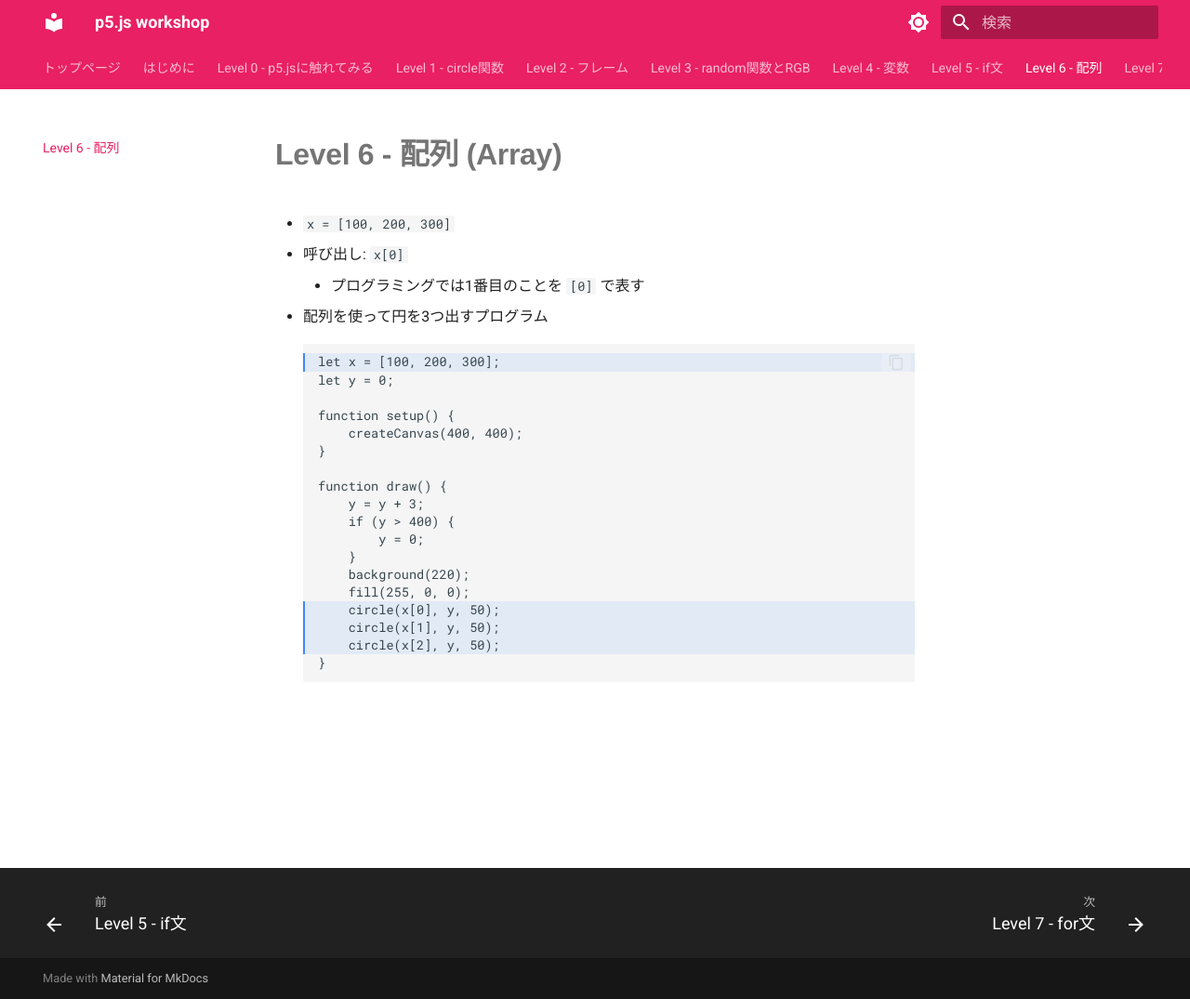
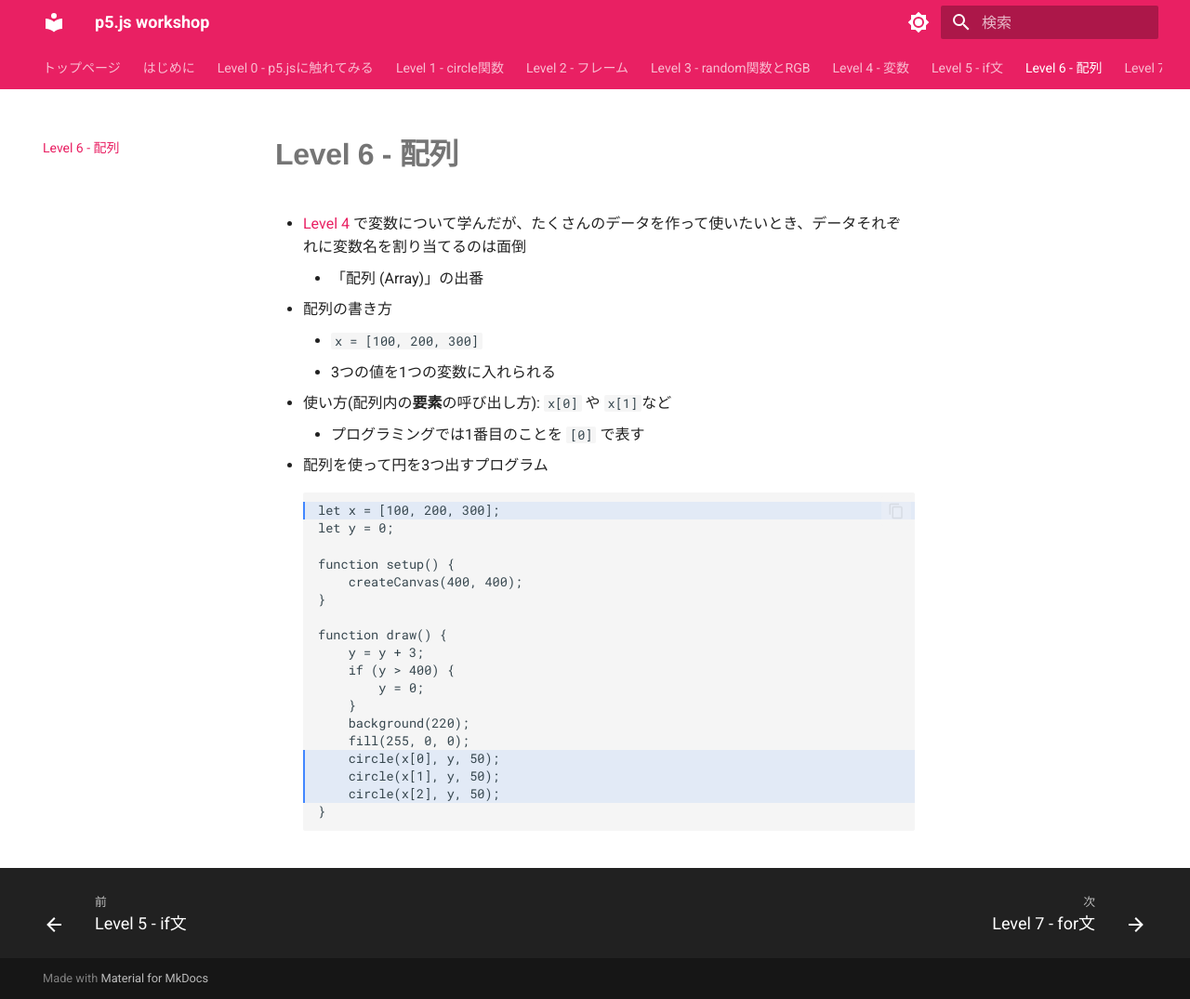
Before and after one commit to v76nl/gdgs-p5-workshop, an MkDocs documentation site: the page built from docs/level_6.md, in a window 1280 px wide and 1075 px high. Shown: the whole window at 93% size. Built offline with MkDocs 1.6.1 and Material for MkDocs 9.7.7, drawn with Linux system fonts in a browser that asks for light colours.

Commit message:
docs: update, ハイパーリンク形式修正

```diff
--- a/docs/level_6.md
+++ b/docs/level_6.md
@@ -1,7 +1,11 @@
-# Level 6 - 配列 (Array)
+# Level 6 - 配列
 
-- `x = [100, 200, 300]`
-- 呼び出し: `x[0]`
+- [Level 4](level_4.md) で変数について学んだが、たくさんのデータを作って使いたいとき、データそれぞれに変数名を割り当てるのは面倒
+    - 「配列 (Array)」の出番
+- 配列の書き方
+    - `x = [100, 200, 300]`
+    - 3つの値を1つの変数に入れられる
+- 使い方(配列内の**要素**の呼び出し方): `x[0]` や `x[1]`など
     - プログラミングでは1番目のことを `[0]` で表す
 
 - 配列を使って円を3つ出すプログラム
```
Also changed, not shown: docs/EX.md (+1 -1 lines), docs/level_4.md (+1 -1 lines), docs/level_7.md (+33 -14 lines).
